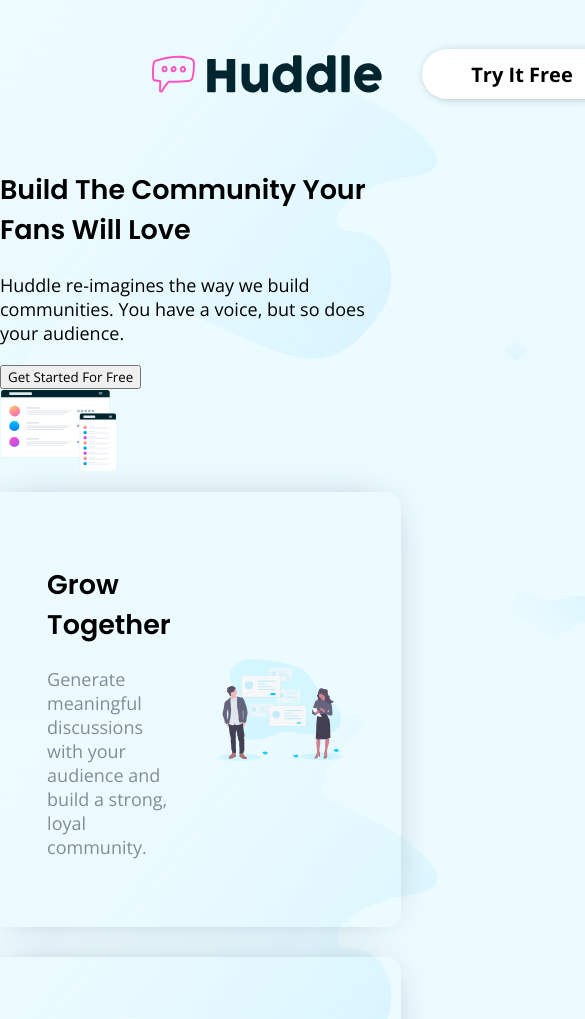
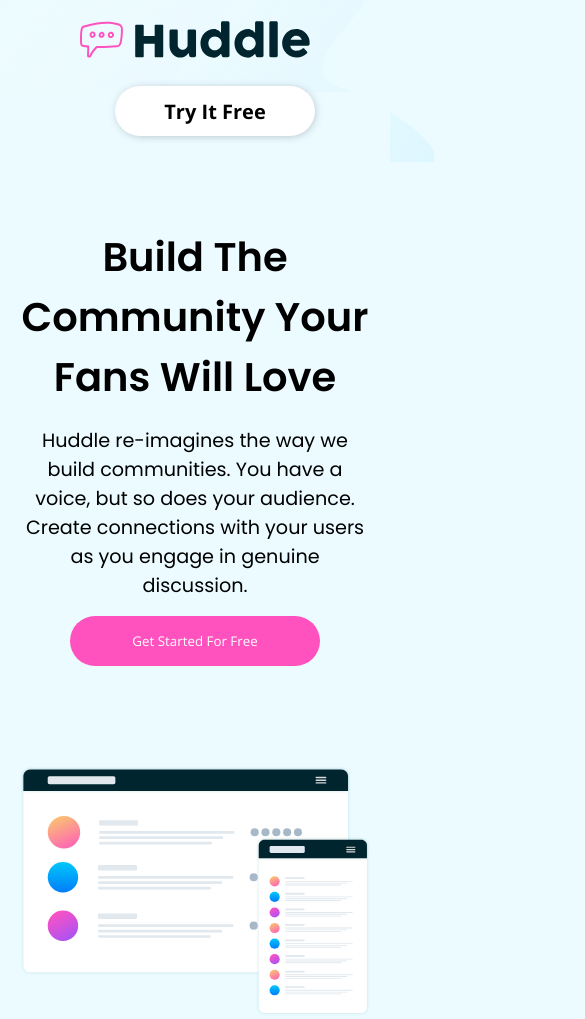
Before and after one commit to IvanDomingos/Desafio-Huddle, a plain HTML site: page desafio-equipe-aula11/index.html in a window 390 px wide. Shown: the top 1019 px of the page, 585 px wide, since content can reach past the window. Drawn offline with nearby package versions, Linux system fonts and the light colour scheme.

Commit message:
Projeto Finalizado

```diff
--- a/desafio-equipe-aula11/index.html
+++ b/desafio-equipe-aula11/index.html
@@ -25,7 +25,9 @@
     <section class="fans">
       <div class="fans-texto">
         <h1>Build The Community Your Fans Will Love</h1>
-        <p>Huddle re-imagines the way we build communities. You have a voice, but so does your audience.</p>
+        <p>Huddle re-imagines the way we build communities. You have a voice,
+          but so does your audience. Create connections with your users as you
+          engage in genuine discussion.</p>
         <button>Get Started For Free</button>
       </div>
       <img class="classe-imagem01" src="images/illustration-mockups.svg" alt="Aqui-Image" width="100%">
--- a/desafio-equipe-aula11/style.css
+++ b/desafio-equipe-aula11/style.css
@@ -32,6 +32,7 @@ button {
 }
 
 .navbar{
+    height: 50px;
     font-family: "Poppins", sans-serif;
     font-weight: 600;
     display: flex;
@@ -66,16 +67,52 @@ button {
 }
 
 .classe-imagem01 {
-    width: 30%
+    width: 50%
+}
+
+.fans{
+    display: flex;
+    font-family: 'Poppins', sans-serif;
+    justify-content: space-between;
+    align-items: center;
+    padding: 2rem 4rem;
+    background-color: var(--azulclaro);
+    margin-bottom: 150px;
+}
+
+.fans-texto{
+    max-width: 600px;
+}
+
+.fans-texto h1{
+    font-size: 2.5rem;
+    margin-bottom: 1rem;
+}
+
+.fans-texto p{
+    font-size: 1.2rem;
+    margin-bottom: 1rem;
+}
+
+.fans-texto button{
+    width: 250px;
+    padding: 1rem 2rem;
+    background-color: var(--rosa);
+    border: none;
+    border-radius: 50px;
+    color: #fff;
+    cursor: pointer;
 }
 
 main {
+    background-color: #fff;
     display: flex;
     flex-direction: column;
     align-items: center;
 }
 
 .topicos {
+    margin-top: 200px;
     width: 80%;
     margin: 15px;
     padding: 50px;
@@ -84,7 +121,7 @@ main {
     align-items: center;
     gap: 30px;
     border-radius: 15px;
-    box-shadow: 0px 0px 40px -20px var(--cinza) ;
+    box-shadow: 0px 0px 28px -20px var(--cinza) ;
 }
 
 .topicos > img {
@@ -235,3 +272,57 @@ footer .copyright {
     font-size: 0.9em;
     opacity: 0.8;
 }
+
+/* MEDIA QUERY */
+
+@media (max-width: 900px){
+    .fans{
+        flex-direction: column;
+        text-align: center;
+    }
+
+    .footer P, h1{
+        font-size: 10px;
+    }
+
+    .topicos{
+        padding: 2px;
+    }
+
+    .topicos-texto{
+        font-size: 15px;
+    }
+
+    .footer-container{
+        flex-direction: column;
+    }
+
+    html{
+        overflow-x: hidden;
+    }
+}
+
+@media (max-width: 650px){
+
+    .navbar{
+        flex-direction: column;
+    }
+
+    .fans{
+        background-color: var(--azulclaro);
+        margin-top: 70px;
+    }
+
+    main{
+        background-color: var(--azulclaro);
+    }
+
+    .classe-imagem01{
+        width: 350px;
+        margin-top: 100px;
+    }
+
+    .topicos{
+        background-color: #ffff;
+    }
+}
```
